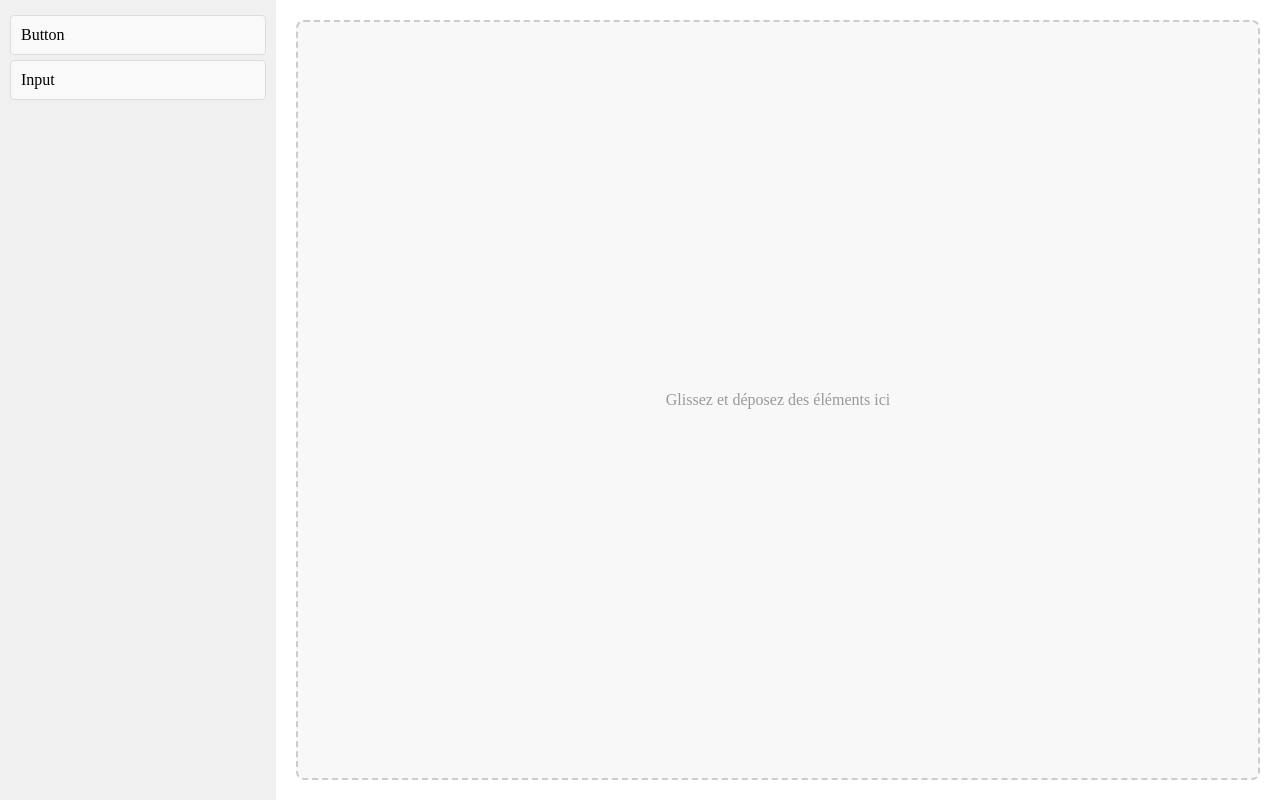
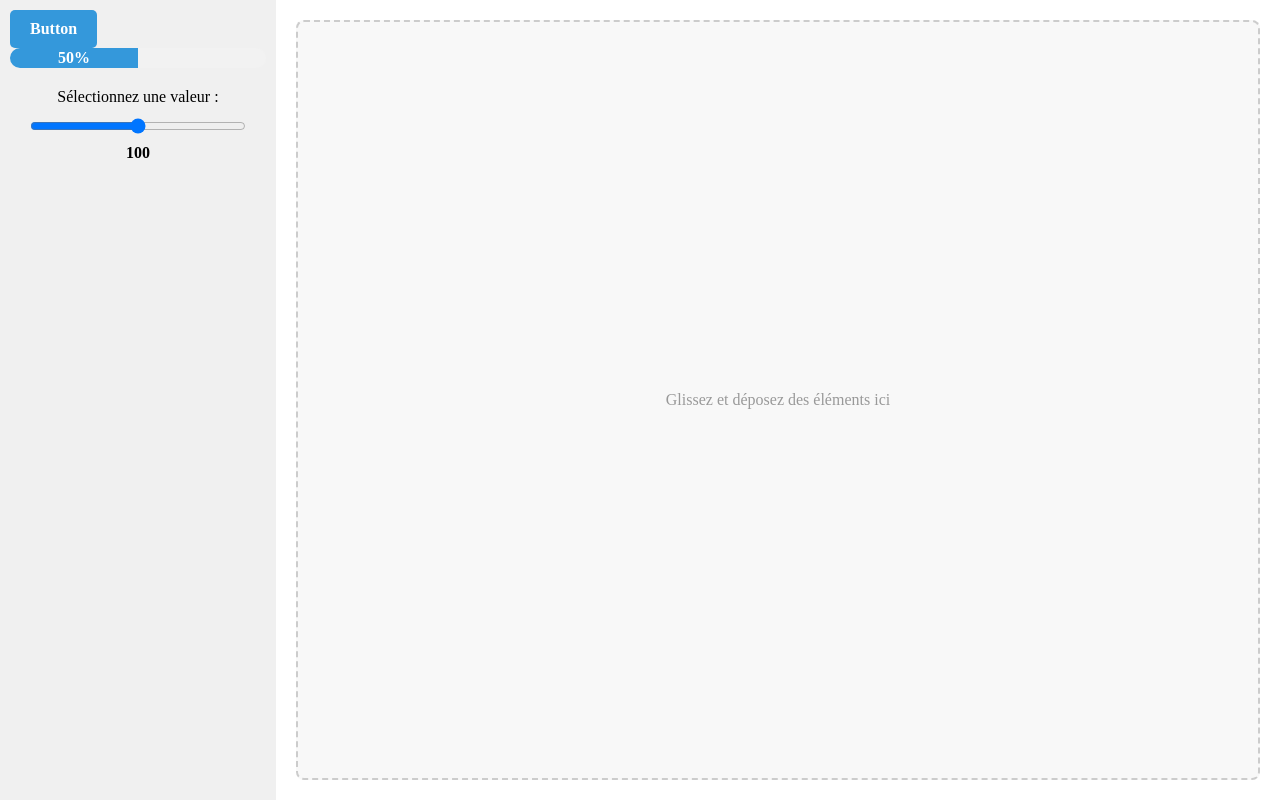
Before and after one commit to kbarbarin/ReactSiteBuilder, a React (Create React App) app: page / in a window 1280 px wide. Built offline with nearby package versions, Linux system fonts and the light colour scheme.

Commit message:
ADD real component to the draggleItem and the DropZone

```diff
--- a/src/App.js
+++ b/src/App.js
@@ -7,7 +7,32 @@ import DropZone from './components/editor/dropZone/DropZone';
 import './styles/App.css'
 
 const App = () => {
-  const items = ["Button", "Input"]
+  const items = [
+    {
+      type: 'Button', props: {
+        children: <p>Button</p>,
+      }
+    },
+    {
+      type: 'ProgressBar', props: {
+        percentage: 50,
+        duration: 2,
+        showText: true
+      }
+    },
+    {
+      type: 'Slider', props: {
+        min: 0,
+        max: 200,
+        step: 5,
+        defaultValue: 100,
+        label: "Sélectionnez une valeur :",
+        onChange: () => console.log('change')
+      }
+    }
+    // ... Ajoutez d'autres éléments ici
+  ];
+
   return (
     <DragProvider>
       <div className='app-container'>
--- /dev/null
+++ b/src/components/common/Button/Button.css
@@ -0,0 +1,46 @@
+/* Button container */
+.button {
+    display: inline-block;
+    padding: 10px 20px;
+    background-color: #3498db;
+    color: #fff;
+    border: none;
+    cursor: pointer;
+    border-radius: 5px;
+    font-size: 16px;
+    transition: background-color 0.3s;
+}
+
+/* Button hover state */
+.button:hover {
+    background-color: #2684f3;
+}
+
+/* Button active state (when clicked) */
+.button:active {
+    background-color: #1e6ca6;
+}
+
+/* Button title */
+.button h1 {
+    margin: 0;
+    font-size: 1rem;
+    font-weight: bold;
+}
+
+/* Button title color */
+.button-title {
+    color: #fff;
+}
+
+@media screen and (max-width: 1024px) {
+    .button-title {
+        font-size: 1.5rem;
+    }
+}
+
+@media screen and (max-width: 600px) {
+    .button-title {
+        font-size: 1rem;
+    }
+}
--- /dev/null
+++ b/src/components/common/Button/Button.jsx
@@ -0,0 +1,13 @@
+import React from "react";
+import './Button.css';
+
+export default function Button(props) {
+
+    return (
+        <div className={`button ${props?.className || ""}`} style={props?.style} onClick={props?.onClick}>
+            <h1 className={`button-title ${props?.styleTitle || ""}`}>
+                {props?.children}
+            </h1>
+        </div>
+    );
+}
--- /dev/null
+++ b/src/components/common/ProgressBar/ProgressBar.css
@@ -0,0 +1,32 @@
+.progress-bar-container {
+    width: 100%;
+    height: 20px;
+    background-color: #f2f2f2;
+    border-radius: 10px;
+    overflow: hidden;
+  }
+
+  .progress-bar {
+    width: 0;
+    height: 100%;
+    background-color: #3498db; /* Couleur de la barre de progression */
+    transition: width 1s ease-in-out;
+    text-align: center;
+    line-height: 20px;
+    color: #fff; /* Couleur du texte de progression */
+  }
+
+  .percentage-text {
+    color: #fff; /* Couleur du texte de progression */
+    font-weight: bold;
+  }
+
+  /* Styles supplémentaires pour la réactivité */
+  @media (max-width: 768px) {
+    .progress-bar-container {
+      height: 10px;
+    }
+    .percentage-text {
+      font-size: 12px;
+    }
+  }
--- /dev/null
+++ b/src/components/common/ProgressBar/ProgressBar.jsx
@@ -0,0 +1,24 @@
+import React, { useState, useEffect } from 'react';
+import './ProgressBar.css';
+
+const ProgressBar = ({ percentage, duration, showText }) => {
+  const [width, setWidth] = useState(0);
+
+  useEffect(() => {
+    const animationDuration = duration || 1000; // Durée de l'animation en millisecondes
+
+    const animationInterval = setInterval(setWidth(percentage), animationDuration);
+
+    return () => clearInterval(animationInterval);
+  }, [percentage, duration]);
+
+  return (
+    <div className="progress-bar-container">
+      <div className="progress-bar" style={{ width: `${width}%`, transition: `width ${duration}s ease-in-out` }}>
+        {showText && <div className="percentage-text">{width}%</div>}
+      </div>
+    </div>
+  );
+};
+
+export default ProgressBar;
--- /dev/null
+++ b/src/components/common/Slider/Slider.css
@@ -0,0 +1,55 @@
+/* Slider.css */
+
+/* Style du conteneur du slider */
+.slider-container {
+    text-align: center;
+    margin: 20px;
+  }
+
+  /* Style du label (ajouté pour la personnalisation) */
+  .slider-label {
+    display: block;
+    font-size: 16px;
+    margin-bottom: 8px;
+  }
+
+  /* Style du slider lui-même */
+  .slider-input {
+    width: 100%;
+    height: 8px;
+    margin-top: 8px;
+    background-color: #ddd;
+    border: none;
+    border-radius: 5px;
+    outline: none;
+    transition: background-color 0.3s;
+  }
+
+  .slider-input:hover {
+    background-color: #ccc;
+  }
+
+  /* Style de la poignée du slider */
+  .slider-input::-webkit-slider-thumb {
+    appearance: none;
+    width: 20px;
+    height: 20px;
+    background-color: #3498db;
+    border-radius: 50%;
+    cursor: pointer;
+  }
+
+  .slider-input::-moz-range-thumb {
+    width: 20px;
+    height: 20px;
+    background-color: #3498db;
+    border: none;
+    border-radius: 50%;
+    cursor: pointer;
+  }
+
+  /* Style du paragraphe affichant la valeur actuelle du slider */
+  .slider-p {
+    margin-top: 10px;
+    font-weight: bold;
+  }
--- /dev/null
+++ b/src/components/common/Slider/Slider.jsx
@@ -0,0 +1,33 @@
+import React, { useState } from 'react';
+
+import './Slider.css'
+
+const Slider = ({ min, max, step, defaultValue, onChange, label }) => {
+    const [value, setValue] = useState(defaultValue);
+
+    const handleChange = (event) => {
+      const newValue = parseInt(event.target.value, 10);
+      setValue(newValue);
+      if (onChange) {
+        onChange(newValue);
+      }
+    };
+
+    return (
+      <div className="slider-container">
+        {label && <label className="slider-label">{label}</label>}
+        <input
+          type="range"
+          min={min}
+          max={max}
+          step={step}
+          value={value}
+          onChange={handleChange}
+          className="slider-input"
+        />
+        <p className="slider-p">{value}</p>
+      </div>
+    );
+  };
+
+export default Slider;
--- a/src/components/editor/draggableItems/DraggableItems.js
+++ b/src/components/editor/draggableItems/DraggableItems.js
@@ -1,14 +1,32 @@
 // src/components/DraggableItem.js
 import React from 'react';
-import Item from '../item/Item';
+import useDrag from '../../../hooks/useDrag';
+
+import Button from '../../common/Button/Button'
+import Slider from '../../common/Slider/Slider'
+import ProgressBar from '../../common/ProgressBar/ProgressBar'
+
 import './DraggalbeItems.css'
 
+const componentMap = {
+    Button,
+    Slider,
+    ProgressBar
+};
+
 const DraggableItems = ({ items }) => {
+    const { handleDragStart } = useDrag();
+
     return (
         <div className='draggableItems'>
-            {items.map((item) => (
-                <Item key={item} item={item} />
-            ))}
+            {items.map((item, index) => {
+                const Component = componentMap[item.type];
+                return (
+                    <div key={index} draggable onDragStart={(e) => handleDragStart(e, item)}>
+                        <Component {...item.props}/>
+                    </div>
+                );
+            })}
         </div>
     );
 };
--- a/src/components/editor/dropZone/DropZone.js
+++ b/src/components/editor/dropZone/DropZone.js
@@ -4,7 +4,17 @@ import React, { useContext } from 'react';
 import { DragContext } from '../../../contexts/DragContext';
 import useDrop from '../../../hooks/useDrop';
 
+import Button from '../../common/Button/Button'
+import Slider from '../../common/Slider/Slider'
+import ProgressBar from '../../common/ProgressBar/ProgressBar'
+
 import './DropZone.css'
+
+const componentMap = {
+    Button,
+    Slider,
+    ProgressBar
+};
 
 const DropZone = () => {
     const { handleDrop, handleDragOver } = useDrop();
@@ -14,9 +24,14 @@ const DropZone = () => {
     return (
         <div className='dropZone' onDrop={handleDrop} onDragOver={handleDragOver}>
             {itemList.length > 0 && (
-                itemList.map((item, index) => (
-                    <div key={index}>{item}</div> // Assurez-vous que chaque élément a une propriété 'content'
-                ))
+                itemList.map((item, index) => {
+                    const Component = componentMap[item.type];
+                    return (
+                        <div key={index}>
+                            <Component {...item.props} />
+                        </div>
+                    );
+                })
             )}
         </div>
     );
--- a/src/hooks/useDrag.js
+++ b/src/hooks/useDrag.js
@@ -5,7 +5,7 @@ import { DragContext } from '../contexts/DragContext';
 const useDrag = () => {
     const { setDraggedItem } = useContext(DragContext);
 
-    const handleDragStart = (item) => {
+    const handleDragStart = (e, item) => {
         setDraggedItem(item);
         // Autres actions lors du début du drag
     };
```
Lines whose indentation alone changed are shown as unchanged.
